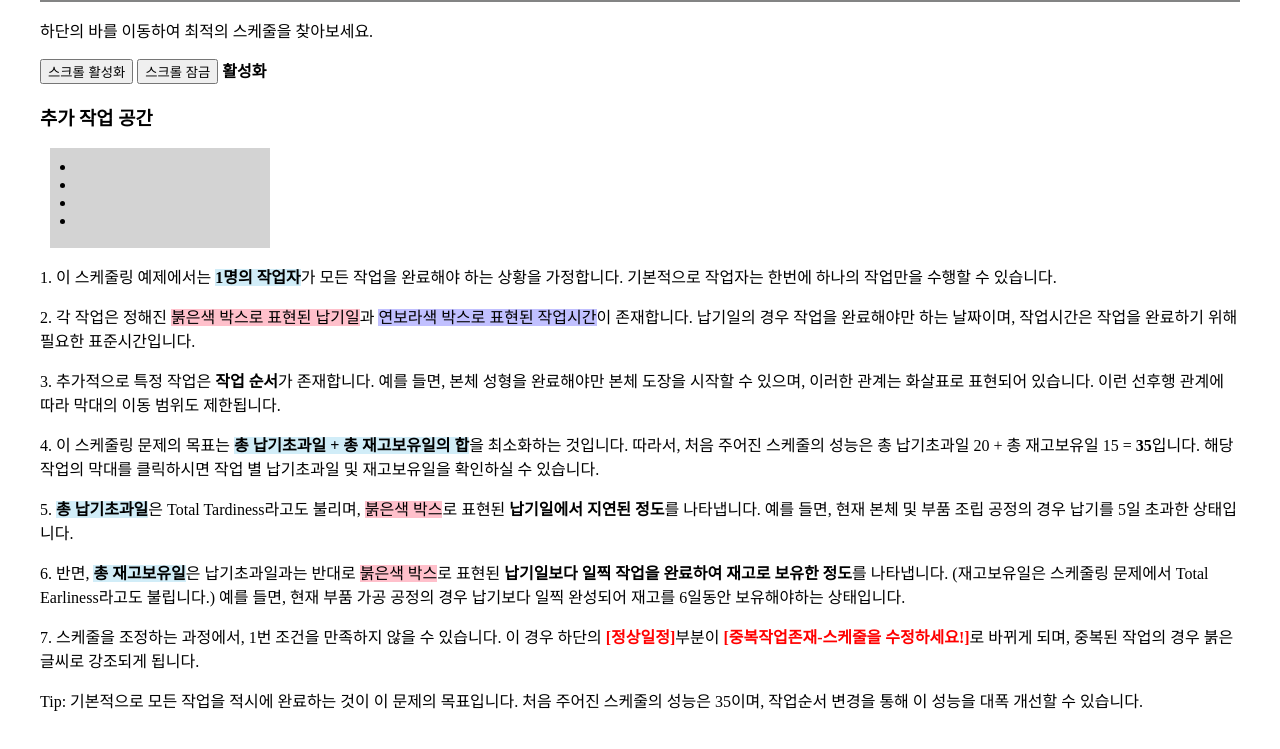
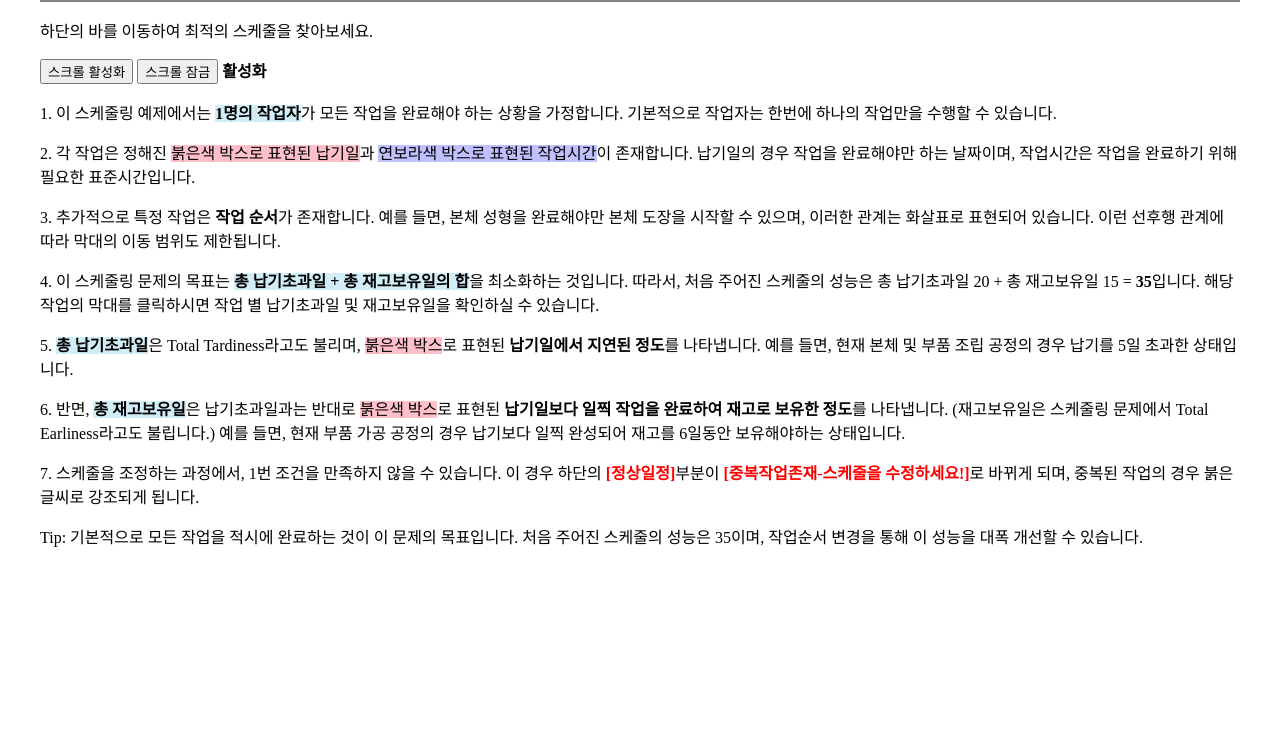
Before and after one commit to codusl100/gantt_scheduling, a website with bundled scripts: page MAPS_Web/index.html in a window 1280 px wide. Shown: the part 127-876 px from the top of the page. After the commit the page ends 800 px from the top, so only its background shows below. Built offline with nearby package versions, Linux system fonts and the light colour scheme; a web font is replaced by a local one.

Commit message:
refactor : add block box code remove

```diff
--- a/MAPS_Web/index.html
+++ b/MAPS_Web/index.html
@@ -56,15 +56,6 @@
 				<strong id="status" class="enabled">활성화</strong>
 			</div>
 			<div class="gantt-target"></div>
-		</div>
-		<div class="block-box">
-			<h3>추가 작업 공간</h3>
-			<div class="dropzone">
-				<li draggable="true" class="item">
-				<li draggable="true" class="item">
-				<li draggable="true" class="item">
-				<li draggable="true" class="item">
-			</div>
 		</div>
 		<a name="description"> </a>
 		<p>1. 이 스케줄링 예제에서는 <span style="background-color: rgb(209, 237, 248);"><b>1명의 작업자</b></span>가 모든 작업을 완료해야 하는 상황을 가정합니다. 기본적으로 작업자는 한번에 하나의 작업만을 수행할 수 있습니다.</p>
```
Also changed, not shown: MAPS_Web/dist/frappe-gantt.css, MAPS_Web/dist/frappe-gantt.js.
